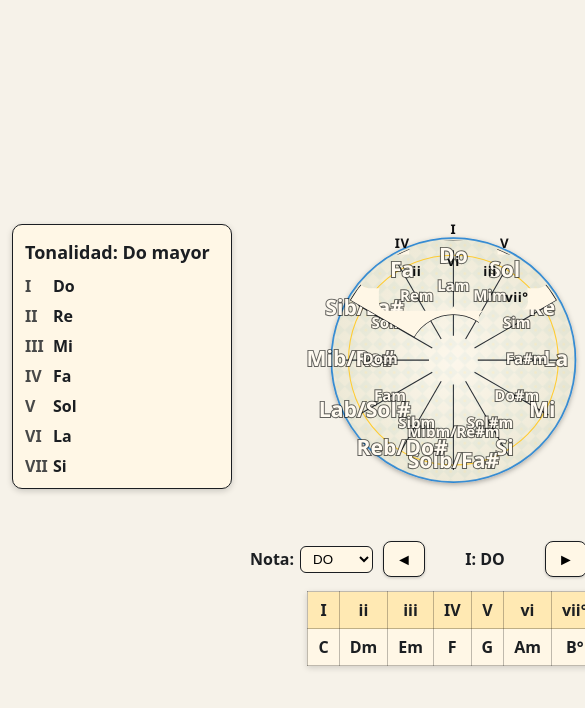
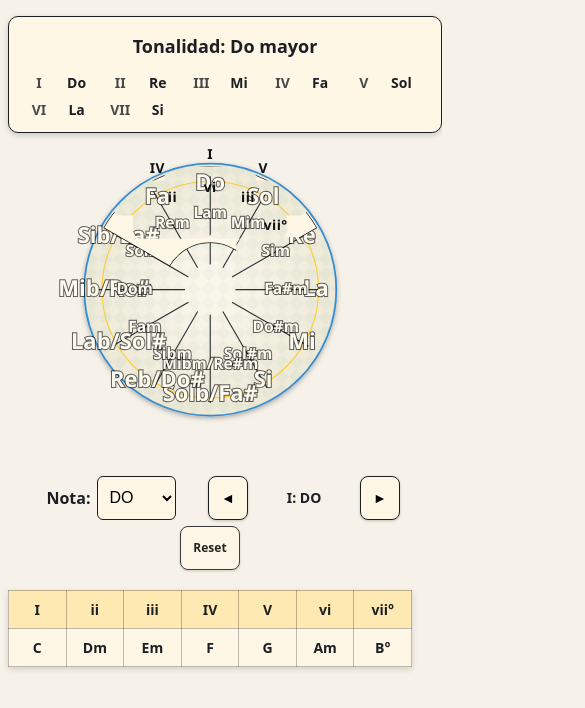
Before and after one commit to Zevaxx/rueda-musical, a React (Vite) app: page / in a window 390 px wide. Shown: the top 708 px of the page, 585 px wide, since content can reach past the window. Built offline with nearby package versions, Linux system fonts and the light colour scheme.

Commit message:
Complete mobile-friendly responsive design implementation
Co-authored-by: Zevaxx <62408733+Zevaxx@users.noreply.github.com>

```diff
--- a/src/App.css
+++ b/src/App.css
@@ -19,5 +19,13 @@ body {
   width: 100%;
 }
 
+/* Mobile app layout */
+@media (max-width: 768px) {
+  .app-root {
+    padding: 16px 8px 12px;
+    place-items: start center;
+  }
+}
+
 /* Evitar selección global al arrastrar */
 * { -webkit-user-select: none; user-select: none; }
--- a/src/components/wheel.css
+++ b/src/components/wheel.css
@@ -13,10 +13,26 @@
   position: relative;
 }
 
+/* Mobile wheel wrap */
+@media (max-width: 768px) {
+  .wheel-wrap {
+    gap: 8px;
+    padding: 0;
+  }
+}
+
 .wheel-svg {
   width: min(92vw, 900px);
   height: auto;
   font-family: 'Segoe UI', system-ui, -apple-system, Roboto, 'Helvetica Neue', Arial, 'Noto Sans', 'Liberation Sans', sans-serif;
+}
+
+/* Mobile wheel sizing */
+@media (max-width: 768px) {
+  .wheel-svg {
+    width: min(95vw, 500px);
+    max-width: 500px;
+  }
 }
 
 /* Two-column layout: summary (left), svg (right) */
@@ -29,6 +45,15 @@
   max-width: 1200px;
 }
 
+/* Mobile-first responsive layout */
+@media (max-width: 768px) {
+  .ui-layout {
+    grid-template-columns: 1fr;
+    gap: 16px;
+    max-width: 100%;
+  }
+}
+
 .wheel-col { display: flex; flex-direction: column; align-items: center; gap: 8px; }
 
 .summary {
@@ -38,6 +63,16 @@
   border-radius: 10px;
   padding: 10px 12px;
   box-shadow: 0 2px 6px rgba(0,0,0,0.18);
+}
+
+/* Mobile optimizations for summary */
+@media (max-width: 768px) {
+  .summary {
+    padding: 12px 16px;
+    margin: 0 auto;
+    width: 100%;
+    max-width: 400px;
+  }
 }
 .summary h3 {
   margin: 4px 0 8px;
@@ -50,6 +85,34 @@
   display: grid;
   grid-template-columns: 1fr;
   gap: 6px;
+}
+
+/* Mobile layout for summary */
+@media (max-width: 768px) {
+  .summary h3 {
+    font-size: 20px;
+    text-align: center;
+    margin-bottom: 12px;
+  }
+
+  .summary ul {
+    grid-template-columns: repeat(auto-fit, minmax(80px, 1fr));
+    gap: 8px;
+    text-align: center;
+  }
+}
+
+/* Very small screens */
+@media (max-width: 480px) {
+  .summary h3 {
+    font-size: 18px;
+  }
+
+  .summary ul {
+    grid-template-columns: repeat(auto-fit, minmax(70px, 1fr));
+    gap: 6px;
+    font-size: 14px;
+  }
 }
 .summary li { display: grid; grid-template-columns: 28px 1fr; align-items: center; }
 .summary .deg { font-weight: 900; opacity: 0.8; }
@@ -74,6 +137,61 @@
 .roman-note { font-size: 12px; font-weight: 800; fill: #333; opacity: 0.9; }
 
 .controls { display: flex; gap: 10px; align-items: center; justify-content: center; margin-top: 6px; }
+
+/* Mobile controls optimization */
+@media (max-width: 768px) {
+  .controls {
+    flex-wrap: wrap;
+    gap: 8px;
+    padding: 0 16px;
+  }
+
+  .controls button {
+    min-height: 44px; /* Touch target size */
+    min-width: 44px;
+    padding: 8px 12px;
+  }
+
+  .current-key {
+    min-width: 80px;
+    font-size: 16px;
+  }
+
+  .picker {
+    flex: 1 1 auto;
+    justify-content: center;
+  }
+
+  .picker select {
+    min-height: 44px;
+    padding: 8px 12px;
+    font-size: 16px; /* Prevent zoom on iOS */
+  }
+}
+
+/* Very small screens - compact controls */
+@media (max-width: 480px) {
+  .controls {
+    gap: 6px;
+    padding: 0 12px;
+  }
+
+  .controls button {
+    min-width: 40px;
+    padding: 6px 10px;
+    font-size: 14px;
+  }
+
+  .current-key {
+    min-width: 70px;
+    font-size: 14px;
+  }
+
+  .picker select {
+    padding: 6px 10px;
+    font-size: 16px; /* Keep at 16px to prevent zoom */
+  }
+}
 .controls button {
   background: #fff7e6;
   border: 1px solid #1b1e22;
@@ -93,3 +211,22 @@
 .chord-table { border-collapse: collapse; margin: 6px 0 10px; background: #fff7e6; box-shadow: 0 2px 6px rgba(0,0,0,0.15); border: 1px solid #1b1e22; }
 .chord-table th, .chord-table td { padding: 6px 10px; border: 1px solid rgba(0,0,0,0.25); text-align: center; font-weight: 800; }
 .chord-table thead th { background: #ffe9b3; }
+
+/* Mobile chord table */
+@media (max-width: 768px) {
+  .chord-table-wrap {
+    padding: 0 16px;
+    overflow-x: auto;
+  }
+
+  .chord-table {
+    margin: 12px 0;
+    min-width: 100%;
+    font-size: 14px;
+  }
+
+  .chord-table th, .chord-table td {
+    padding: 8px 6px;
+    min-width: 40px;
+  }
+}
```
